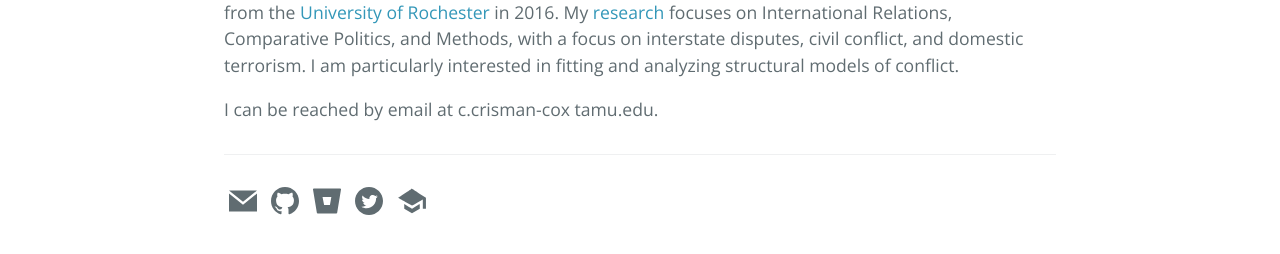
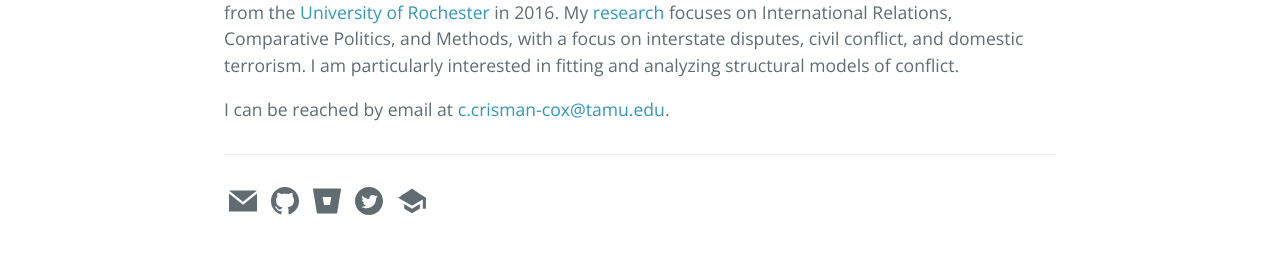
Before and after one commit to ccrismancox/ccrismancox.github.io, a Jekyll site: the page built from index.md, in a window 1280 px wide. Shown: the part 371-625 px from the top of the page. Built offline with Jekyll 4.4.1, drawn with Linux system fonts in a browser that asks for light colours; comment, search, counter and statistics services are not loaded; part of the change alters nothing that is shown.

Commit message:
edit about

```diff
--- a/index.md
+++ b/index.md
@@ -11,4 +11,4 @@ redirect_from:
 ---
 Hello!  I am an Assistant Professor at [Texas A&M University](https://liberalarts.tamu.edu/pols/). I received my Ph.D. in political science from the [University of Rochester](https://www.sas.rochester.edu/psc/) in 2016.  My [research](research) focuses on International Relations, Comparative Politics, and Methods, with a focus on interstate disputes, civil conflict, and domestic terrorism. I am particularly interested in fitting and analyzing structural models of conflict.
 
-I can be reached by email at c.crisman-cox <at> tamu.edu.
+I can be reached by email at [c.crisman-cox@tamu.edu](mailto:c.crisman-cox@tamu.edu).
```
